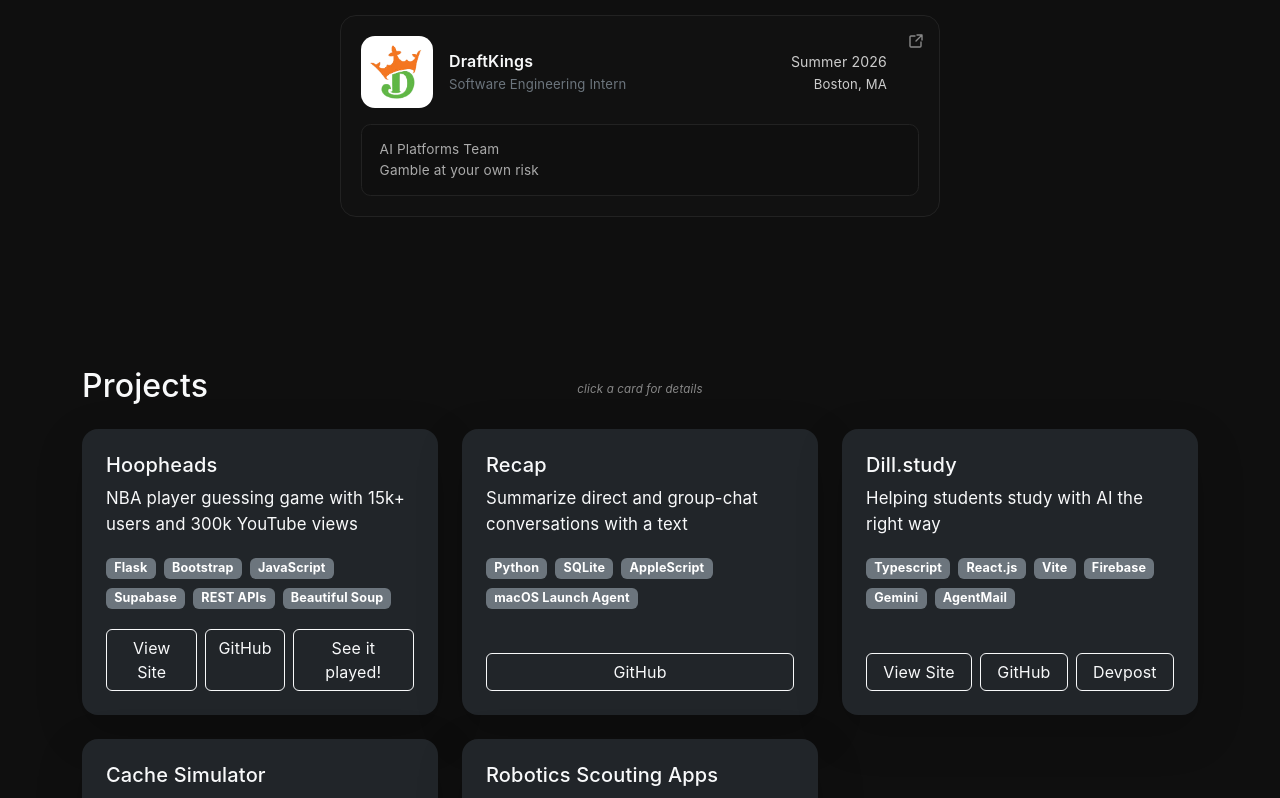
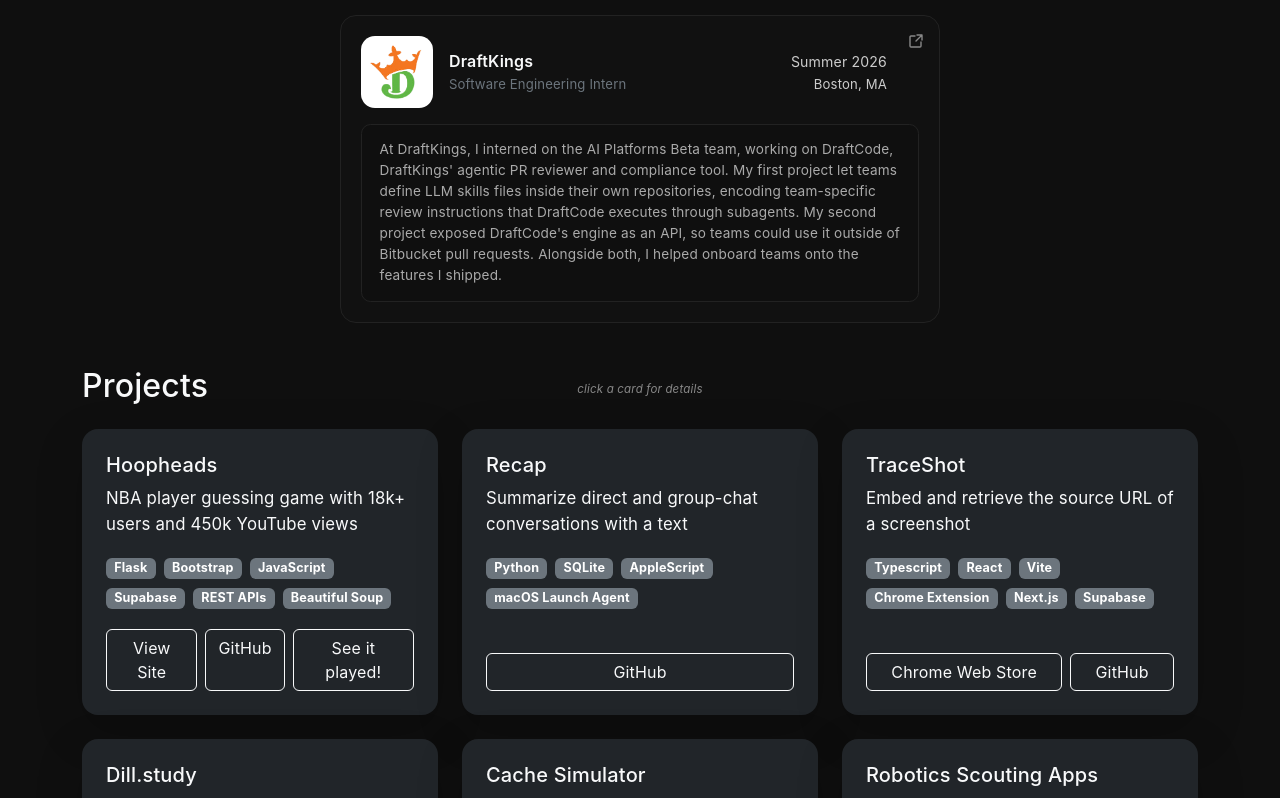
Before and after one commit to anshah1/personal_website, a React (Vite) app: page / in a window 1280 px wide. Shown: the part 801-1599 px from the top of the page. Built offline with nearby package versions, Linux system fonts and the light colour scheme.

Commit message:
updated late summer 26 w dk & traceshot

```diff
--- a/src/components/Experiences.tsx
+++ b/src/components/Experiences.tsx
@@ -21,7 +21,7 @@
         company: 'DraftKings',
         time: 'Summer 2026',
         role: 'Software Engineering Intern',
-        description: 'AI Platforms Team \nGamble at your own risk',
+        description: "At DraftKings, I interned on the AI Platforms Beta team, working on DraftCode, DraftKings' agentic PR reviewer and compliance tool. My first project let teams define LLM skills files inside their own repositories, encoding team-specific review instructions that DraftCode executes through subagents. My second project exposed DraftCode's engine as an API, so teams could use it outside of Bitbucket pull requests. Alongside both, I helped onboard teams onto the features I shipped.",
         location: 'Boston, MA',
         logo: dkLogo,
         url: 'https://www.draftkings.com/',
@@ -57,7 +57,7 @@
         company: 'Henry Ford Health Systems',
         time: 'Summer 2024',
         role: 'Research + Data Analyst',
-        description: 'At Henry Ford Health Systems Bone and Joint Center, I worked in an orthopedic research lab analyzing bone DXA scans to find an alternate approach for determining fracture risk. This involved processing imaging data through a computer vision pipeline and conducting statistical analysis in R, where we isolated a variogram factor significantly predictive of bone fracture risk. The findings are currently in the peer review process, with abstracts submitted to the 2026 Orthopaedic Research Society conference.',
+        description: 'At Henry Ford Health Systems Bone and Joint Center, I worked in an orthopedic research lab analyzing bone DXA scans to find an alternate approach for determining fracture risk. This involved processing imaging data through a computer vision pipeline and conducting statistical analysis in R, where we isolated a variogram factor significantly predictive of bone fracture risk. The findings are currently in the peer review process for multiple publications.',
         location: 'Detroit, MI',
         logo: hfhsLogo,
         url: 'https://www.hfhs-bjc.org/',
--- a/src/components/Projects.tsx
+++ b/src/components/Projects.tsx
@@ -16,14 +16,14 @@
 const projects: Project[] = [
     {
         title: 'Hoopheads',
-        description: 'NBA player guessing game with 15k+ users and 300k YouTube views',
+        description: 'NBA player guessing game with 18k+ users and 450k YouTube views',
         technologies: ["Flask", "Bootstrap", "JavaScript", "Supabase", "REST APIs", "Beautiful Soup"],
         links: [
             { label: 'View Site', url: 'https://hoopheads.vercel.app/' },
             { label: 'GitHub', url: 'https://github.com/anshah1/Hoopheads' },
             { label: 'See it played!', url: 'https://www.youtube.com/watch?v=Rt_Bh02eD40' }
         ],
-        detail: "As my first web development experience, I wanted to build something I actually saw a use case for. As a huge NBA fan and daily player of online games, I noticed there were plenty of NBA guessing games out there, but none that let you guess players purely from their stats. <br><br>To build Hoopheads, I taught myself Flask, worked with REST APIs and web scraping to pull player data, and built a stats tracking dashboard with Google OAuth and Supabase for registered users. <br><br>After online marketing and cold emailing basketball creators, it got featured by KOT4Q, my favorite NBA YouTuber growing up, in <a href=\"https://www.youtube.com/watch?v=Rt_Bh02eD40\" target=\"_blank\" class=\"project-detail-link\">a video</a> that crossed 300k views. The game has since reached 15k unique players across 100 countries with 600 registered users."
+        detail: "As my first web development experience, I wanted to build something I actually saw a use case for. As a huge NBA fan and daily player of online games, I noticed there were plenty of NBA guessing games out there, but none that let you guess players purely from their stats. <br><br>To build Hoopheads, I taught myself Flask, worked with REST APIs and web scraping to pull player data, and built a stats tracking dashboard with Google OAuth and Supabase for registered users. <br><br>After online marketing and cold emailing basketball creators, it got featured by KOT4Q, my favorite NBA YouTuber growing up, in <a href=\"https://www.youtube.com/watch?v=Rt_Bh02eD40\" target=\"_blank\" class=\"project-detail-link\">a video</a> that crossed 300k views and <a href=\"https://www.youtube.com/watch?v=Rt_Bh02eD40\" target=\"_blank\" class=\"project-detail-link\">another</a> with over 150k views. The game has reached 18k unique players across 100 countries with 700 registered users."
     },
     /*
     {
@@ -51,6 +51,16 @@
             { label: 'GitHub', url: 'https://github.com/anshah1/Recap' },
         ],
         detail: "When I realized that everything you do on your computer is just executing lines of code in a user-friendly way, I had an epiphany. What if you could bypass the iMessage UI entirely and send messages straight from the terminal? My friends made fun of me for building something with no real use case instead of studying for a midterm, so I adapted it into something more practical: a bot that automatically summarizes long conversations. <br><br>I started by tapping directly into iMessage's local database to read conversations, then built trigger detection so the bot knows when to fire. From there I wired in Gemini API to generate the summaries, engineered automatic model rotation to handle rate limits, and deployed the whole thing as a macOS LaunchAgent so it starts and stops silently with the system. <br><br>It's been running on my laptop ever since, and my friends and I use it regularly in group chats, occasionally for its intended use case, but primarily for humorous purposes, to see how an LLM interprets conversations full of inside jokes and slang."
+    },
+    {
+        title: 'TraceShot',
+        description: 'Embed and retrieve the source URL of a screenshot',
+        technologies: ["Typescript", "React", "Vite", "Chrome Extension", "Next.js", "Supabase"],
+        links: [
+            { label: 'Chrome Web Store', url: 'https://chromewebstore.google.com/detail/traceshot/ngajpkdoilllnldleehlpoldaneobgbi' },
+            { label: 'GitHub', url: 'https://github.com/anshah1/TraceShot' },
+        ],
+        detail: "Inspired by <a href=\"https://www.datadoghq.com/blog/engineering/steganography-at-scale/\" target=\"_blank\" class=\"project-detail-link\">this Datadog engineering blog</a> on steganography at scale, I wanted to build a similar system for any screenshot. Screenshots of articles, logs, and dashboards get shared around Slack, messages, email, and Discord, losing the link they originally came from. Recovering that link requires going back to whoever sent it, which may take time. With TraceShot, an ID is embedded into the image the moment the screenshot is taken, and decoded when it's reuploaded to retrieve the URL, so the picture itself is never stored. <br><br>I started by designing a schema for the IDs so they could be cleanly encoded as bits. From there I tried different approaches: encoding the ID into the original background, adding a border, and various ways of packing the bits into RGB. I settled on one after extensive testing, taking screenshots across devices with different DPRs and configurations and sharing them through different lossless formats to see what survived. <br><br>Then I hooked it up to a Next.js and Supabase backend to map IDs to URLs and shipped it to the Chrome Web Store."
     },
     {
         title: 'Dill.study',
```
